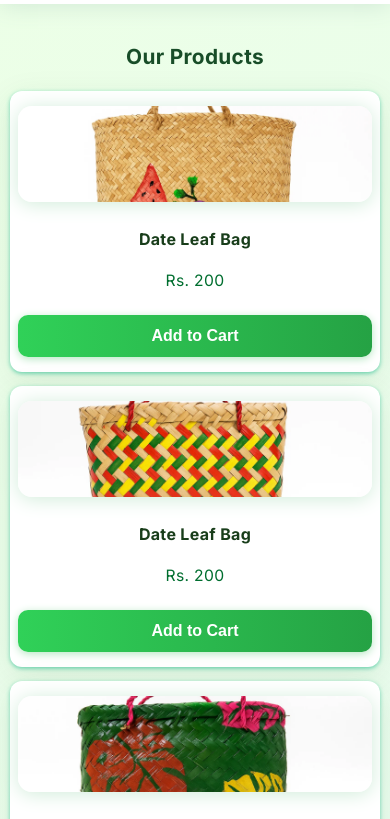
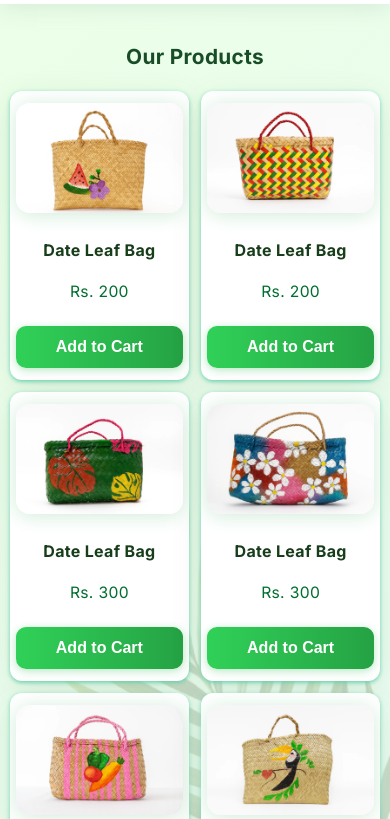
Before and after one commit to ShariqueMemon11/Fara-e-Kaari, a plain HTML site: page index.html in a window 390 px wide. Shown: the part 128-947 px from the top of the page. Drawn offline with Linux system fonts and the light colour scheme; a web font is replaced by a local one.

```diff
--- a/style.css
+++ b/style.css
@@ -77,8 +77,9 @@ header p {
     content: "";
     position: absolute;
     inset: 0;
-    background: url('IMG_9658-removebg-preview.png') no-repeat center/contain;
-    opacity: 1.18;
+    background: url('IMG_9658-removebg-preview.png') no-repeat right center;
+    background-size: contain;
+    opacity: 0.18;
     z-index: 0;
     pointer-events: none;
 }
@@ -609,8 +610,8 @@ button:hover, .custom-form button:hover {
         padding: 18px 4vw 16px 4vw;
     }
     .product-grid {
-        gap: 20px;
-        grid-template-columns: 1fr;
+        gap: 16px;
+        grid-template-columns: 1fr 1fr;
     }
     .custom-order {
         margin: 16px 2vw 24px 2vw;
@@ -682,17 +683,18 @@ button:hover, .custom-form button:hover {
   .products h2 { font-size: 1.3rem !important; }
   .products { padding: 9px 2.5vw 12px 2.5vw !important; }
   .product-grid {
-    grid-template-columns: 1fr !important;
-    gap: 14px !important;
+    grid-template-columns: 1fr 1fr !important;
+    gap: 12px !important;
   }
   .card {
-    padding: 15px 8px 15px 8px !important;
+    padding: 12px 6px 12px 6px !important;
     border-radius: 12px !important;
     min-width: 0 !important;
   }
   .card img {
-    max-width: 91vw !important;
-    height: 96px !important;
+    max-width: 100% !important;
+    width: 100% !important;
+    height: 110px !important;
   }
   .card h3 { font-size: 1rem !important; }
   .price { font-size: 0.98rem !important; }
```
Also changed, not shown: logo.jpg.
